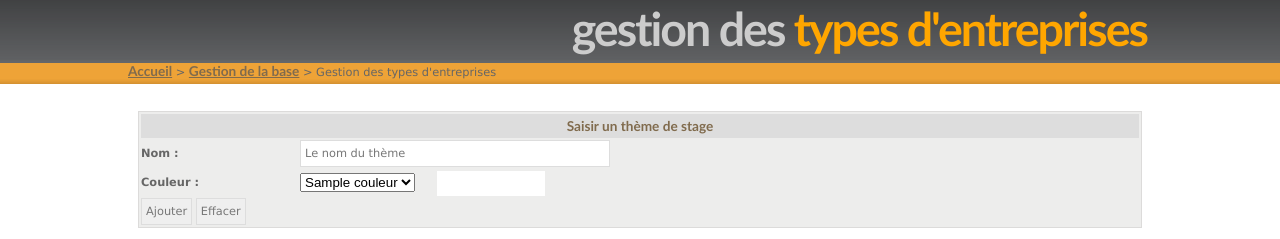
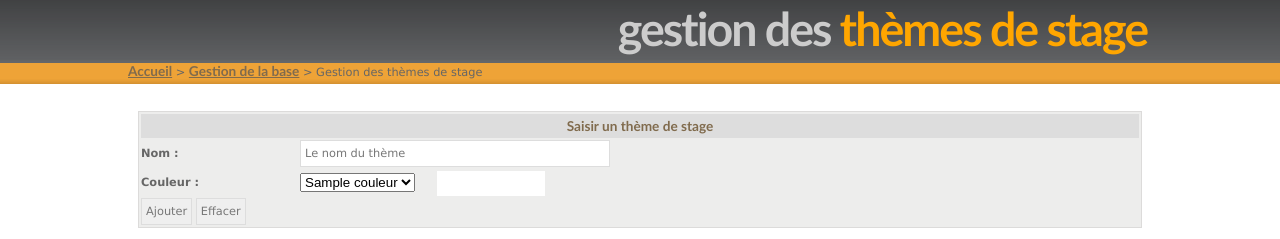
Before and after one commit to thethythy/site_stages, a PHP site: page /Filemanager/gestion/communs/gestionThemeDeStage.php in a window 1280 px wide. Shown: the top 239 px of the page. Run offline with PHP 8.4, Linux system fonts and the light colour scheme; tables that the repository leaves empty hold one stand-in row (values such as "Sample post").

Commit message:
Correction titre de la page

```diff
--- a/gestion/communs/gestionThemeDeStage.php
+++ b/gestion/communs/gestionThemeDeStage.php
@@ -57,7 +57,7 @@ $tabLiens = array();
 $tabLiens[0] = array('../../', 'Accueil');
 $tabLiens[1] = array('../', 'Gestion de la base');
 
-IHM_Generale::header("Gestion des", "types d'entreprises", "../../", $tabLiens);
+IHM_Generale::header("Gestion des", "thèmes de stage", "../../", $tabLiens);
 
 if (isset($_GET['action']) && isset($_GET['id']) && $_GET['action'] == 'mod') {
     ThemeDeStage_IHM::afficherFormulaireModification($_GET['id']);
```
